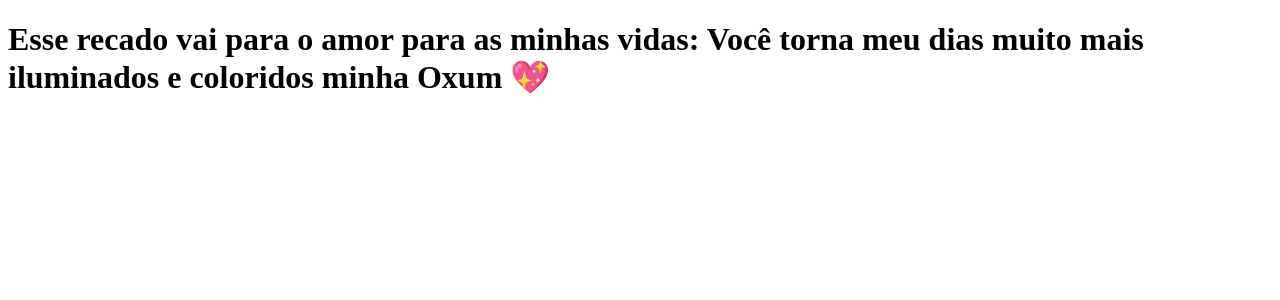
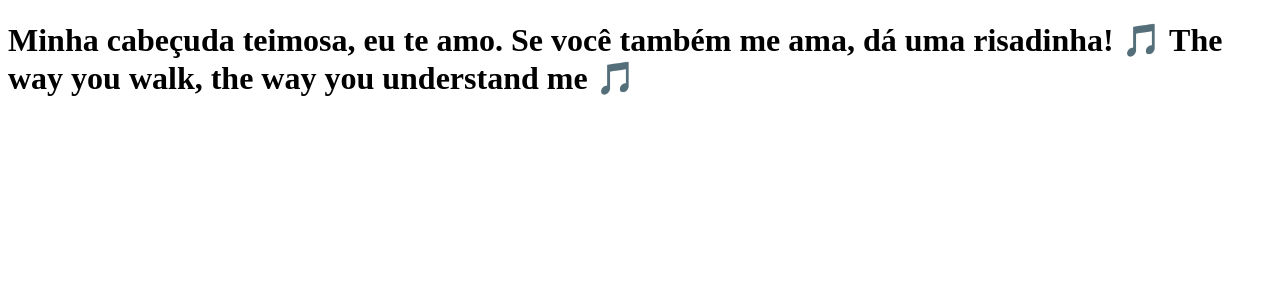
Before and after one commit to Landro001/clone-tabnews, a Next.js app: page / in a window 1280 px wide. Shown: the top 300 px of the page. Built offline with nearby package versions, Linux system fonts and the light colour scheme.

Commit message:
refactor: change `/status` message

```diff
--- a/pages/index.js
+++ b/pages/index.js
@@ -1,8 +1,8 @@
 function Home() {
   return (
     <h1>
-      Esse recado vai para o amor para as minhas vidas: Você torna meu dias
-      muito mais iluminados e coloridos minha Oxum 💖
+      Minha cabeçuda teimosa, eu te amo. Se você também me ama, dá uma
+      risadinha! 🎵 The way you walk, the way you understand me 🎵
     </h1>
   );
 }
```
